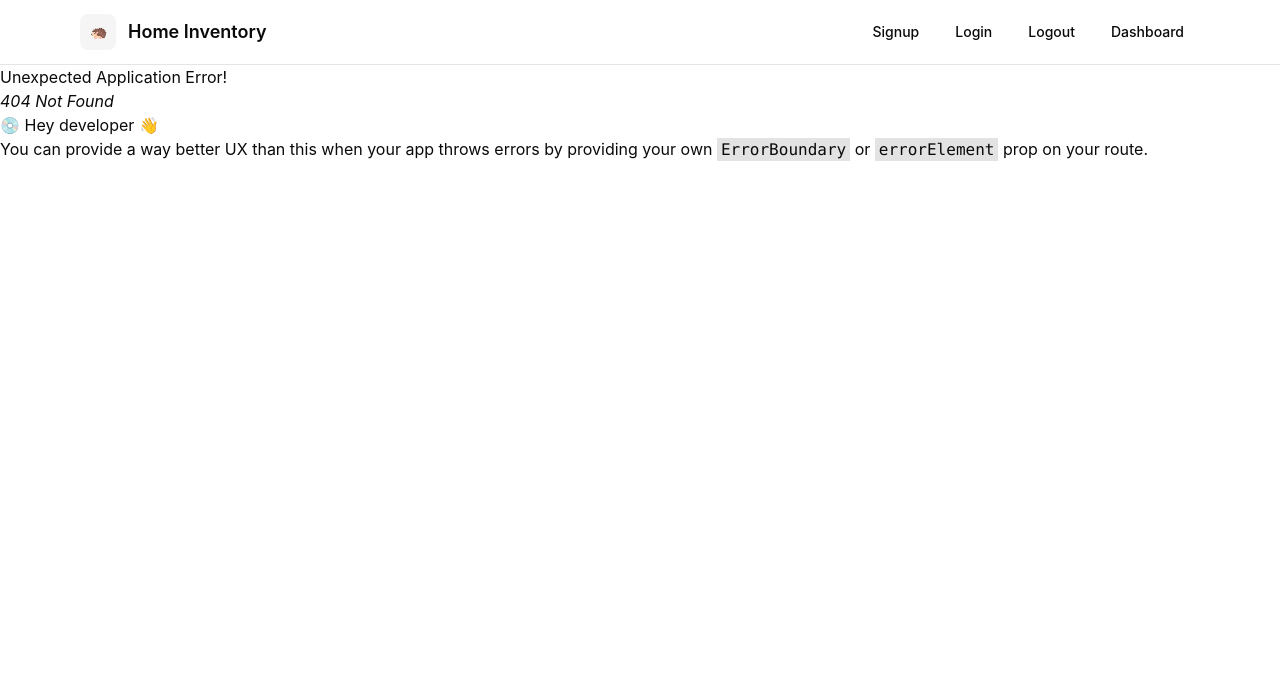
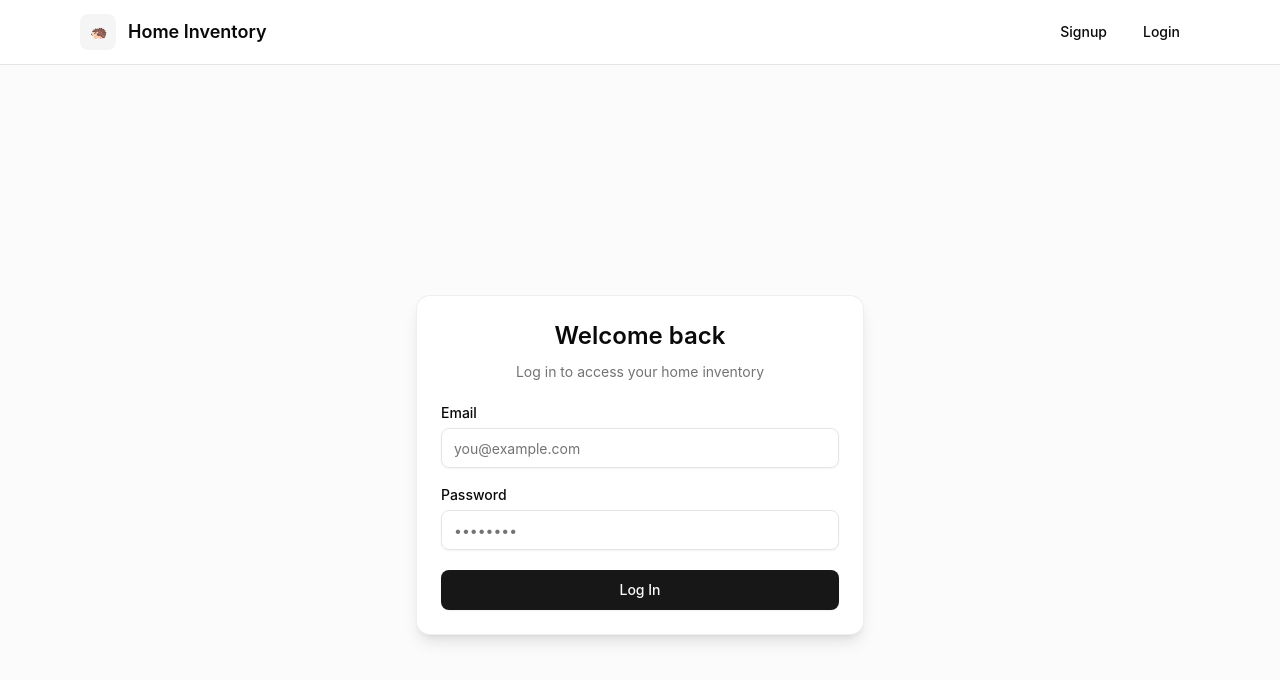
Before and after one commit to afk-hun/home-inventory-frontend, a React (Vite) app: page /login in a window 1280 px wide. Before the commit this address had no page. Shown: the top 680 px of the page. Built offline with nearby package versions, Linux system fonts and the light colour scheme.

Commit message:
feat: add login and its functionality

```diff
--- a/src/components/Header.tsx
+++ b/src/components/Header.tsx
@@ -1,4 +1,4 @@
-import { useEffect, useState } from "react";
+import { useState } from "react";
 
 import {
 	NavigationMenu,
@@ -9,21 +9,22 @@ import {
 } from "@/components/ui/navigation-menu";
 import { Button } from "@/components/ui/button";
 import { cn } from "@/lib/utils";
+import { useLogin } from "@/contexts/login-context";
 
 const menuItems = [
 	{ label: "Signup", href: "/signup", needsAuth: false },
 	{ label: "Login", href: "/login", needsAuth: false },
-	{ label: "Logout", href: "/login", needsAuth: true },
-	{ label: "Dashboard", href: "/", needsAuth: true },
+	{ label: "Dashboard", href: "/dashboard", needsAuth: true },
 ];
 
 export default function Header() {
 	const [isMobileOpen, setIsMobileOpen] = useState(false);
-	const [isAuthenticated, setIsAuthenticated] = useState(false); // Replace with actual auth logic
 
-	useEffect(() => {
-		// TODO - Implement actual authentication check
-	})
+	const loginContext = useLogin();
+
+	const visibleMenuItems = menuItems.filter((item) =>
+		item.needsAuth ? loginContext.user : !loginContext.user,
+	);
 
 	return (
 		<header className="border-b bg-background">
@@ -32,21 +33,39 @@ export default function Header() {
 					<div className="flex h-9 w-9 items-center justify-center rounded-md bg-secondary text-sm font-bold text-primary-foreground">
 						🦔
 					</div>
-					<span className="text-lg font-semibold">Home Inventory</span>
+					<span className="text-lg font-semibold">
+						Home Inventory
+					</span>
 				</a>
 
 				<div className="hidden md:block">
 					<NavigationMenu>
 						<NavigationMenuList>
-							{menuItems.map((item) => (
+							{visibleMenuItems.map((item) => (
 								<NavigationMenuItem key={item.label}>
 									<NavigationMenuLink asChild>
-										<a href={item.href} className={navigationMenuTriggerStyle()}>
+										<a
+											href={item.href}
+											className={navigationMenuTriggerStyle()}
+										>
 											{item.label}
 										</a>
 									</NavigationMenuLink>
 								</NavigationMenuItem>
 							))}
+							<NavigationMenuItem>
+								{loginContext.user !== null && <NavigationMenuLink asChild>
+									<a
+										href={"/login"}
+										className={navigationMenuTriggerStyle()}
+										onClick={() => {
+											loginContext.setUser(null);
+										}}
+									>
+										Logout
+									</a>
+								</NavigationMenuLink>}
+							</NavigationMenuItem>
 						</NavigationMenuList>
 					</NavigationMenu>
 				</div>
@@ -62,9 +81,14 @@ export default function Header() {
 				</Button>
 			</div>
 
-			<div className={cn("md:hidden", isMobileOpen ? "block border-t" : "hidden")}>
+			<div
+				className={cn(
+					"md:hidden",
+					isMobileOpen ? "block border-t" : "hidden",
+				)}
+			>
 				<nav className="mx-auto flex w-full max-w-6xl flex-col gap-1 px-4 py-3">
-					{menuItems.map((item) => (
+					{visibleMenuItems.map((item) => (
 						<a
 							key={item.label}
 							href={item.href}
--- /dev/null
+++ b/src/contexts/login-context.tsx
@@ -0,0 +1,53 @@
+import React, { useEffect } from "react";
+
+type User = {
+	id: string;
+	token: string;
+} | null;
+
+type LoginContextType = {
+	user: User;
+	setUser: (user: User | null) => void;
+};
+
+const LoginContext = React.createContext<LoginContextType>({
+	user: null,
+	setUser: (user: { id: string; token: string } | null) => {},
+});
+
+export const LoginProvider: React.FC<{ children: React.ReactNode }> = ({
+	children,
+}) => {
+	const [user, setUser] = React.useState<{ id: string; token: string } | null>(null);
+
+	useEffect(() => {
+		const storedUserId = localStorage.getItem("userId");
+		const storedToken = localStorage.getItem("token");
+
+		if (storedUserId && storedToken) {
+			setUser({ id: storedUserId, token: storedToken });
+		}
+	}, []);
+
+	useEffect(() => {
+		if (user) {
+			localStorage.setItem("userId", user.id);
+			localStorage.setItem("token", user.token);
+		} else {
+			localStorage.removeItem("userId");
+			localStorage.removeItem("token");
+		}
+	}, [
+		user
+	]);
+
+	return (
+		<LoginContext.Provider
+			value={{ user, setUser }}
+		>
+			{children}
+		</LoginContext.Provider>
+	);
+}
+
+export const useLogin = () => React.useContext(LoginContext);
--- a/src/main.tsx
+++ b/src/main.tsx
@@ -8,24 +8,32 @@ import {
 } from "react-router";
 import Dashboard from "./pages/Dashboard.tsx";
 import Signup from "./pages/Signup.tsx";
+import Login from "./pages/Login.tsx";
 import Header from "./components/Header.tsx";
+import { LoginProvider } from "./contexts/login-context.tsx";
 
 let router = createBrowserRouter([
   {
-    path: "/",
+    path: "/dashboard",
     Component: Dashboard,
   },
   {
     path: "/signup",
     Component: Signup,
   },
+  {
+    path: "/login",
+    Component: Login,
+  },
 ]);
 
 createRoot(document.getElementById("root")!).render(
 	<StrictMode>
     <div className="min-h-screen bg-background text-foreground">
-      <Header />
-      <RouterProvider router={router} />
+      <LoginProvider>
+        <Header />
+        <RouterProvider router={router} />
+      </LoginProvider>
     </div>
 	</StrictMode>,
 );
--- /dev/null
+++ b/src/pages/Login.tsx
@@ -0,0 +1,161 @@
+import { useState } from "react";
+import { Button } from "@/components/ui/button";
+import { Input } from "@/components/ui/input";
+import { Label } from "@/components/ui/label";
+import { PasswordInput } from "@/components/ui/password-input";
+import {
+	Card,
+	CardContent,
+	CardDescription,
+	CardHeader,
+	CardTitle,
+} from "@/components/ui/card";
+import { Alert, AlertDescription, AlertTitle } from "@/components/ui/alert";
+import { useLogin } from "@/contexts/login-context";
+import { useNavigate } from "react-router";
+
+export default function Login() {
+	const [email, setEmail] = useState("");
+	const [password, setPassword] = useState("");
+	const [isLoading, setIsLoading] = useState(false);
+	const [responseAlert, setResponseAlert] = useState({
+		title: "",
+		description: "",
+		state: false,
+		type: "success" as "success" | "destructive",
+	});
+
+	const loginContext = useLogin();
+	const navigate = useNavigate();
+
+	const showResponseAlert = (
+		title: string,
+		description: string,
+		type: "success" | "destructive",
+	) => {
+		setResponseAlert({
+			title,
+			description,
+			state: true,
+			type,
+		});
+	};
+
+	const handleSubmit = async (e: React.FormEvent) => {
+		e.preventDefault();
+		setIsLoading(true);
+		setResponseAlert((prev) => ({ ...prev, state: false }));
+
+		try {
+			const serverUrl = import.meta.env.VITE_SERVER_URL;
+			if (!serverUrl || typeof serverUrl !== "string") {
+				showResponseAlert(
+					"Configuration Error",
+					"Server URL is not configured. Please set VITE_SERVER_URL and try again.",
+					"destructive",
+				);
+				return;
+			}
+
+			const response = await fetch(`${serverUrl}/auth/login`, {
+				method: "POST",
+				headers: {
+					"Content-Type": "application/json",
+				},
+				body: JSON.stringify({ email, password }),
+			});
+
+			if (!response.ok) {
+				const errorData = await response.json();
+				showResponseAlert(
+					"Login Failed",
+					errorData.message || "Invalid email or password.",
+					"destructive",
+				);
+				return;
+			}
+
+			const data = await response.json();
+			loginContext.setUser({ id: data.userId, token: data.token });
+
+			showResponseAlert(
+				"Login Successful",
+				"You are now logged in.",
+				"success",
+			);
+			setPassword("");
+
+			navigate("/dashboard");
+		} catch (error: any) {
+			const message =
+				error instanceof Error
+					? error.message
+					: typeof error === "string"
+						? error
+						: "An unexpected error occurred during login.";
+			showResponseAlert("Login Failed", message, "destructive");
+		} finally {
+			setIsLoading(false);
+		}
+	};
+
+	return (
+		<div className="flex min-h-screen items-center justify-center bg-muted/40 px-4 py-10">
+			<Card className="w-full max-w-md border-border/60 shadow-lg">
+				<CardHeader className="space-y-1 text-center">
+					<CardTitle className="text-2xl">Welcome back</CardTitle>
+					<CardDescription>
+						Log in to access your home inventory
+					</CardDescription>
+				</CardHeader>
+				<CardContent>
+					<form onSubmit={handleSubmit} className="space-y-5">
+						{responseAlert.state && (
+							<Alert variant={responseAlert.type}>
+								<AlertTitle>{responseAlert.title}</AlertTitle>
+								<AlertDescription>
+									{responseAlert.description}
+								</AlertDescription>
+							</Alert>
+						)}
+						<div className="space-y-2">
+							<Label htmlFor="email">Email</Label>
+							<Input
+								id="email"
+								type="email"
+								placeholder="you@example.com"
+								autoComplete="email"
+								className="h-10"
+								value={email}
+								onChange={(e) => setEmail(e.target.value)}
+								pattern="^[^@\s]+@[^@\s]+\.[^@\s]+$"
+								title="Please enter a valid email address in the format name@example.com."
+								required
+							/>
+						</div>
+						<div className="space-y-2">
+							<Label htmlFor="password">Password</Label>
+							<PasswordInput
+								id="password"
+								placeholder="••••••••"
+								autoComplete="current-password"
+								className="h-10"
+								showStrengthBadge={false}
+								value={password}
+								onChange={(e) => setPassword(e.target.value)}
+								required
+							/>
+						</div>
+						<Button
+							type="submit"
+							className="h-10 w-full"
+							disabled={isLoading}
+						>
+							{isLoading ? "Logging in..." : "Log In"}
+						</Button>
+					</form>
+				</CardContent>
+			</Card>
+		</div>
+	);
+}
```
